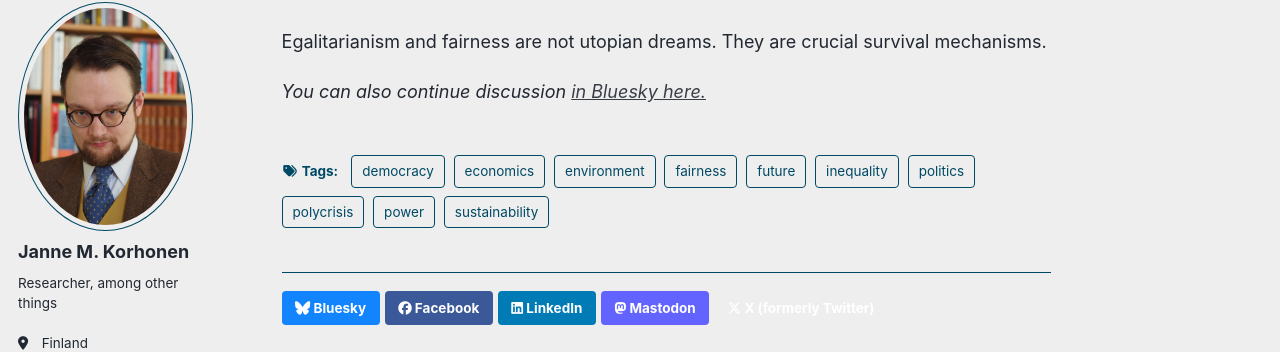
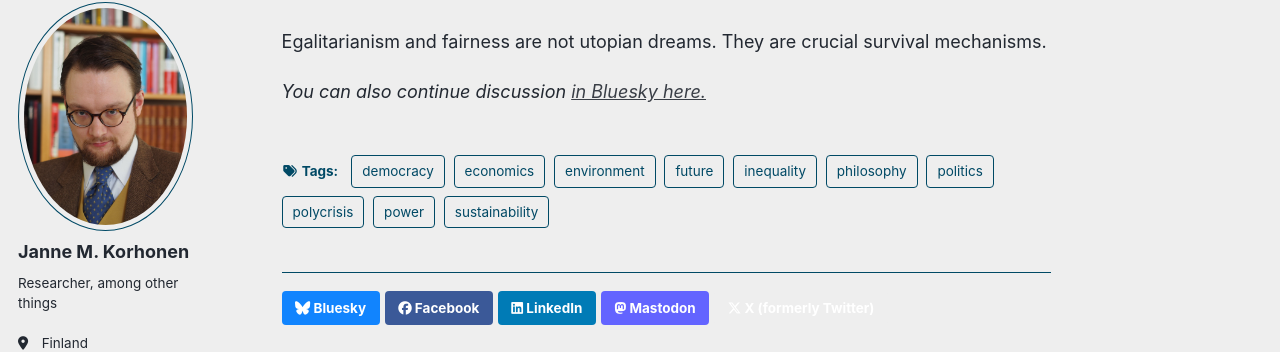
Before and after one commit to jmkorhonen/jmkorhonen.github.io, a Jekyll site: the page built from _posts/2025/2025-10-30-why-sustainable-civilizations-must-be-democratic.md, in a window 1280 px wide and 900 px high, scrolled down 5273 px. Shown: the part 97-449 px from the top of the window. Built offline with Jekyll 4.4.1, drawn with Linux system fonts in a browser that asks for light colours; a script that is not in the unit is left out.

Commit message:
Update 2025-10-30-why-sustainable-civilizations-must-be-democratic.md

```diff
--- a/_posts/2025/2025-10-30-why-sustainable-civilizations-must-be-democratic.md
+++ b/_posts/2025/2025-10-30-why-sustainable-civilizations-must-be-democratic.md
@@ -9,10 +9,10 @@ tags:
   - politics
   - power
   - inequality
-  - fairness
   - economics
   - environment
   - polycrisis
+  - philosophy
 ---
 If civilization is to endure, it will not be ruled. It will have to rule itself.
 
```
